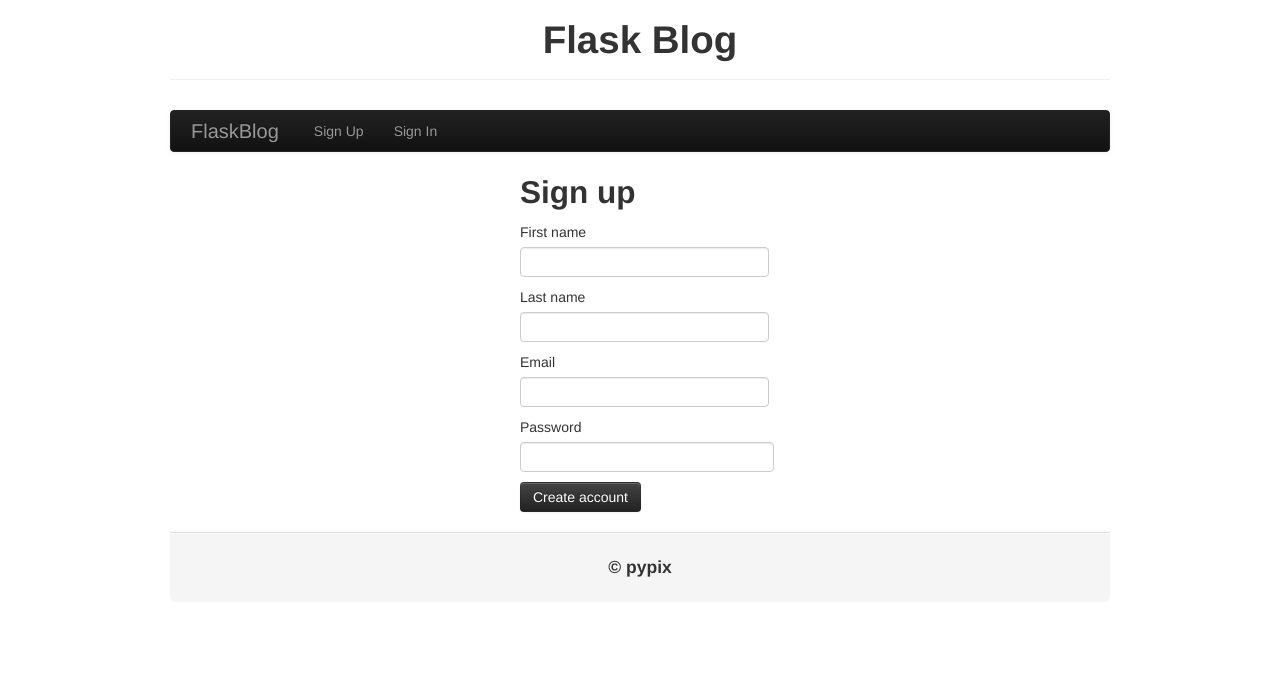
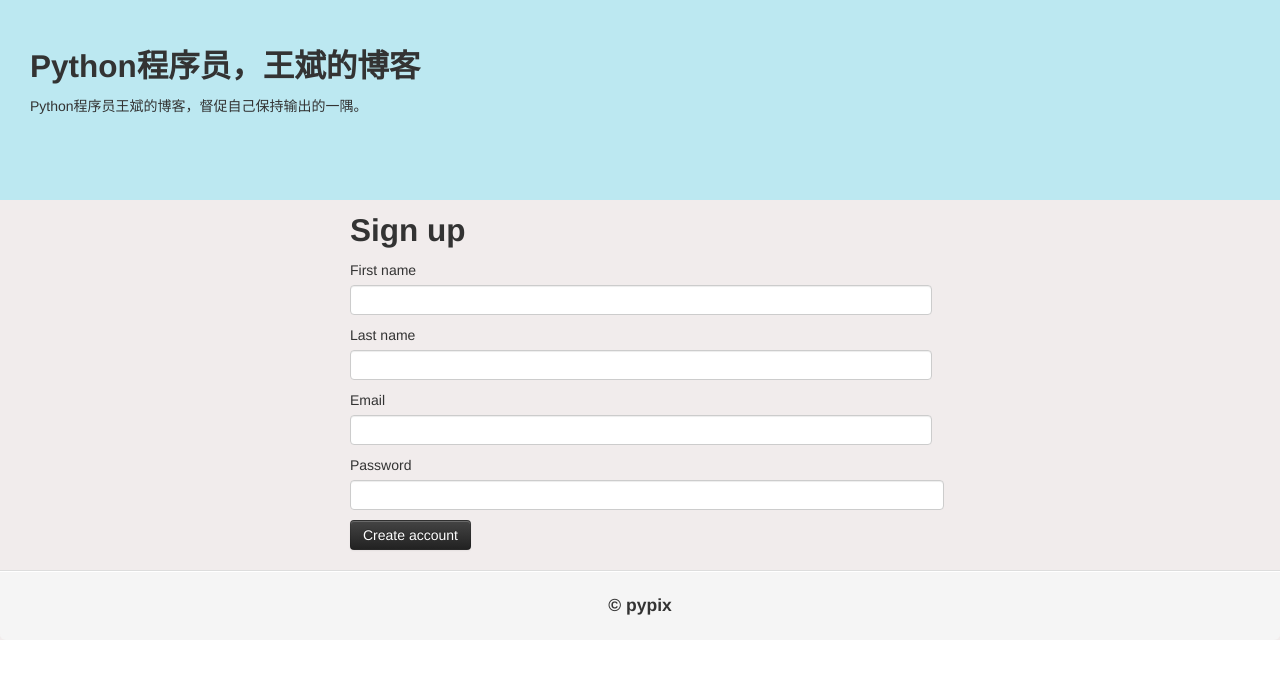
Before and after one commit to StanYaha/StanBlog, a Flask app: page /signup in a window 1280 px wide. Shown: the top 679 px of the page. Run offline with Flask 2, Linux system fonts and the light colour scheme; parts of the project's set-up code (start-up, migrations or seed data) failed here and were passed over; some libraries are stand-ins or nearby versions.

Commit message:
change home page html

```diff
--- a/app/static/css/custom.css
+++ b/app/static/css/custom.css
@@ -40,3 +40,15 @@ input[type="password"] {
 .btn-delete {
     margin-bottom: 20px;
 }
+
+.container {
+    min-height: 200px;
+    box-sizing: border-box;
+    position: relative;
+    padding: 36px 0 70px 0;
+    width: 1220px;
+}
+
+.header-color {
+    color: cadetblue;
+}
--- a/app/templates/layout.html
+++ b/app/templates/layout.html
@@ -2,11 +2,13 @@
 <html>
 <head>
   <title>Contact Manager</title>
-    <link rel="stylesheet" href="{{ url_for('static', filename='css/bootstrap.css') }}"/>
-    <link rel="stylesheet" href="{{ url_for('static', filename='css/custom.css') }}"/>
+  <link rel="stylesheet" href="{{ url_for('static', filename='css/bootstrap.css') }}" />
+  <link rel="stylesheet" href="{{ url_for('static', filename='css/custom.css') }}" />
   <script src="../static/js/jquery.js"></script>
   <script src="../static/js/bootstrap.js"></script>
-    <script type="text/javascript"> $(document).ready(function () { $('.dropdown-toggle').dropdown(); }); </script>
+  <script type="text/javascript"> $(document).ready(function () {
+    $('.dropdown-toggle').dropdown();
+  }); </script>
   <script type="text/javascript" src="{{ url_for('static', filename='tinymce/tinymce.min.js') }}"></script>
   <script type="text/javascript">
     tinymce.init({
@@ -16,44 +18,53 @@
 </head>
 
 <body>
+<div class="custom-background" style="background: #f1ecec">
+  <header role="banner" style="background: #bce8f1">
     <div class="container">
-      <div class="page-header">
-        <h1>Flask Blog</h1>
-      </div>
-
- <header>
- <div class="navbar navbar-static navbar-inverse">
-        <div class="navbar-inner">
-            <a href="{{ url_for('index') }}"class="brand">FlaskBlog</a>
-            <ul role="navigation" class="nav">
-                     {% if 'email' in session %}
-
-                <li><a href="{{ url_for('dashboard', name=name) }}">DashBoard</a></li>
-                <li><a href="{{ url_for('article_create') }}">Create Article</a></li>
-
-            </ul>
-            <ul class="nav pull-right">
-                <li class="dropdown">
-                    <a href="#" data-toggle="dropdown"
-                       class="dropdown-toggle">Admin Area <b class="caret"></b></a>
-                    <ul class="dropdown-menu">
-                        <li><a href="{{ url_for('settings') }}">Settings</a></li>
-                        <li><a href="{{ url_for('signout') }}">SignOut</a></li>
-                    </ul>
-                </li>
-
-            </ul>
-        {% else %}
-            <ul role="navigation" class="nav">
-
-                <li><a href="{{ url_for('signup') }}">Sign Up</a></li>
-                <li><a href="{{ url_for('signin') }}">Sign In</a></li>
-
-            </ul>
-          {% endif %}
+      <div class="logo-row">
+          <h2>Python程序员，王斌的博客</h2>
+          <h7>Python程序员王斌的博客，督促自己保持输出的一隅。</h7>
       </div>
     </div>
   </header>
+  {#<div class="container">#}
+  {#      <div class="page-header">#}
+  {#        <h1>Flask Blog</h1>#}
+  {#      </div>#}
+  {##}
+  {# <header>#}
+  {# <div class="navbar navbar-static navbar-inverse">#}
+  {#        <div class="navbar-inner">#}
+  {#            <a href="{{ url_for('index') }}"class="brand">FlaskBlog</a>#}
+  {#            <ul role="navigation" class="nav">#}
+  {#                     {% if 'email' in session %}#}
+  {##}
+  {#                <li><a href="{{ url_for('dashboard', name=name) }}">DashBoard</a></li>#}
+  {#                <li><a href="{{ url_for('article_create') }}">Create Article</a></li>#}
+  {##}
+  {#            </ul>#}
+  {#            <ul class="nav pull-right">#}
+  {#                <li class="dropdown">#}
+  {#                    <a href="#" data-toggle="dropdown"#}
+  {#                       class="dropdown-toggle">Admin Area <b class="caret"></b></a>#}
+  {#                    <ul class="dropdown-menu">#}
+  {#                        <li><a href="{{ url_for('settings') }}">Settings</a></li>#}
+  {#                        <li><a href="{{ url_for('signout') }}">SignOut</a></li>#}
+  {#                    </ul>#}
+  {#                </li>#}
+  {##}
+  {#            </ul>#}
+  {#        {% else %}#}
+  {#            <ul role="navigation" class="nav">#}
+  {##}
+  {#                <li><a href="{{ url_for('signup') }}">Sign Up</a></li>#}
+  {#                <li><a href="{{ url_for('signin') }}">Sign In</a></li>#}
+  {##}
+  {#            </ul>#}
+  {#          {% endif %}#}
+  {#        </div>#}
+  {#    </div>#}
+  {#   </header>#}
   {% block content %}
 
   {% endblock %}
```
Also changed, not shown: app/templates/index.html (+7 -14 lines), app/app.db. Lines whose indentation alone changed are shown as unchanged.
